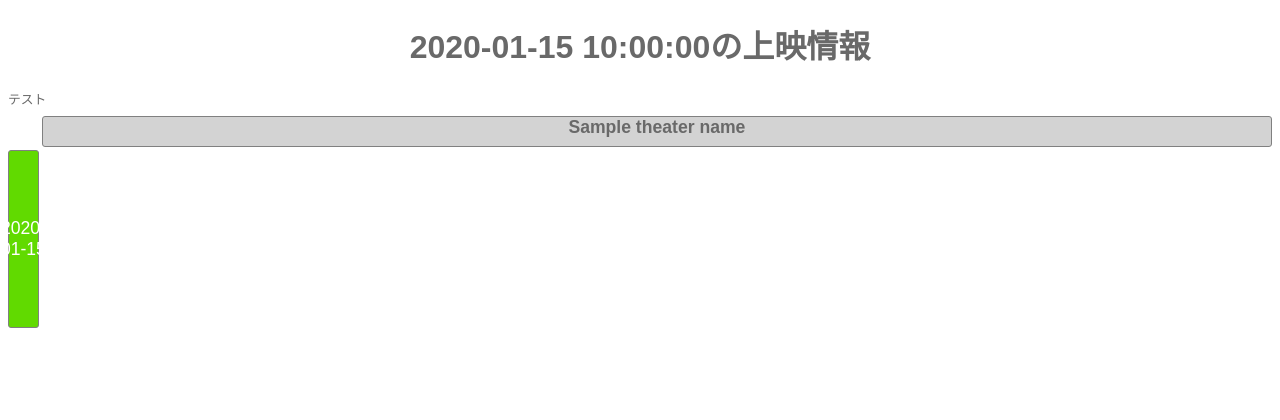
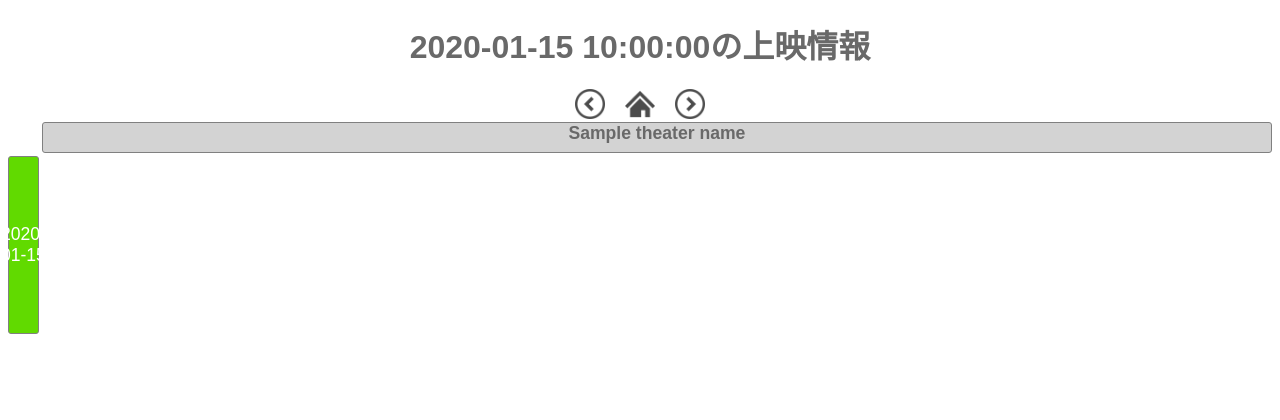
Before and after one commit to Canale0107/mini_theater_scheduler, a Flask app: template src/webapp/templates/schedule.html in a window 1280 px wide. Shown: the top 420 px of the page. Run offline with Flask 3, Linux system fonts and the light colour scheme; the template is opened without the code that fills it: most values are stand-ins (such as "Sample title", 1, 10 or a date in 2020).

Commit message:
webappに日付移動機能を追加

```diff
--- a/src/webapp/app.py
+++ b/src/webapp/app.py
@@ -1,9 +1,9 @@
 from flask import Flask, render_template, jsonify
 import csv, json
 import pandas as pd
-from datetime import datetime, date
+from datetime import datetime, date, timedelta
 
-app = Flask(__name__)
+app = Flask(__name__, static_folder='static', template_folder='templates')
 
 @app.route('/')
 def index():
@@ -26,7 +26,8 @@ def csv_view():
     return render_template('csv_view.html', data=data)
 
 @app.route('/schedule')
-def schedule():
+@app.route('/schedule/<request_date>')
+def schedule(request_date=None):
 
     # TODO: theater_settings.jsonから読み込む
     with open('../update_database/conf/theaters_settings.json') as f:
@@ -49,7 +50,10 @@ def schedule():
 
     schedule_df = pd.read_csv('../../data/schedule/all_schedule.csv', dtype=str)
 
-    today = date.today()
+    if request_date == None:
+        show_date = date.today()
+    else:
+        show_date = datetime.strptime(request_date, "%Y-%m-%d").date()
 
     for index, row in schedule_df.iterrows():
     # 行ごとの処理
@@ -60,7 +64,7 @@ def schedule():
         end_datetime = datetime.strptime(row['終了日時'], "%Y-%m-%d %H:%M")
         movie_duration = int((end_datetime - start_datetime).total_seconds()/60)
 
-        if start_datetime.date() == today:
+        if start_datetime.date() == show_date:
             theater_dict = theater_data[theater_class_name]
             program_dict = theater_dict["programs"][program_id]
             movie_dict = program_dict["movies"][movie_id]
@@ -84,7 +88,9 @@ def schedule():
                 }
 
     return render_template('schedule.html',
-                            date=today.strftime("%Y年%-m月%-d日"),
+                            date=show_date.strftime("%Y年%-m月%-d日"),
+                            previousday=(show_date+timedelta(days=-1)).strftime("%Y-%m-%d"),
+                            nextday=(show_date+timedelta(days=1)).strftime("%Y-%m-%d"),
                             theater_names=theater_name_list,
                             times=range(10, 24),
                             schedule_dict=schedule_dict)
--- a/src/webapp/static/schedule_style.css
+++ b/src/webapp/static/schedule_style.css
@@ -8,6 +8,15 @@ h1 {
   font-size: 2rem;
   /* 中央揃えにする */
   text-align: center;
+}
+
+.buttons {
+  display: flex;
+  justify-content: center;
+}
+.buttons a {
+  margin-left: 10px;
+  margin-right: 10px;
 }
 
 .lead {
--- a/src/webapp/templates/schedule.html
+++ b/src/webapp/templates/schedule.html
@@ -7,7 +7,19 @@
   <body>
     <h1>{{date}}の上映情報</h1>
 
-    <div class="lead">テスト</div>
+    <div class="buttons">
+      <a href="{{ url_for('schedule', request_date=previousday) }}">
+        <img src="{{ url_for('static', filename='images/previous.png') }}" width="30" height="30" alt="前日の上映情報を表示する">
+      </a>
+      <a href="{{ url_for('schedule') }}">
+        <img src="{{ url_for('static', filename='images/home.png') }}" width="30" height="30" alt="今日の上映情報を表示する">
+      </a>
+      <a href="{{ url_for('schedule', request_date=nextday) }}">
+        <img src="{{ url_for('static', filename='images/next.png') }}" width="30" height="30" alt="翌日の上映情報を表示する">
+      </a>
+    </div>
+
+    <!-- <div class="lead">テスト</div> -->
 
     <div class="container">
       <!-- チャンネル名 -->
```
Also changed, not shown: src/webapp/static/images/home.png (added), src/webapp/static/images/next.png (added), src/webapp/static/images/previous.png (added).
